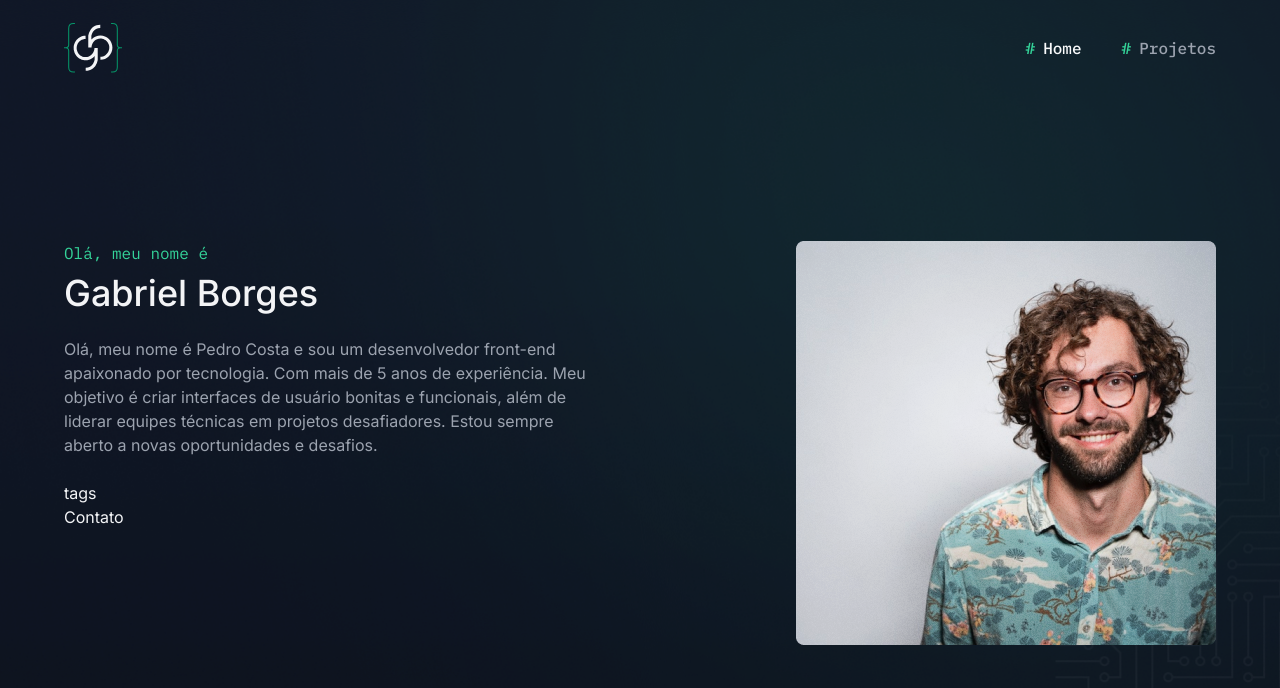
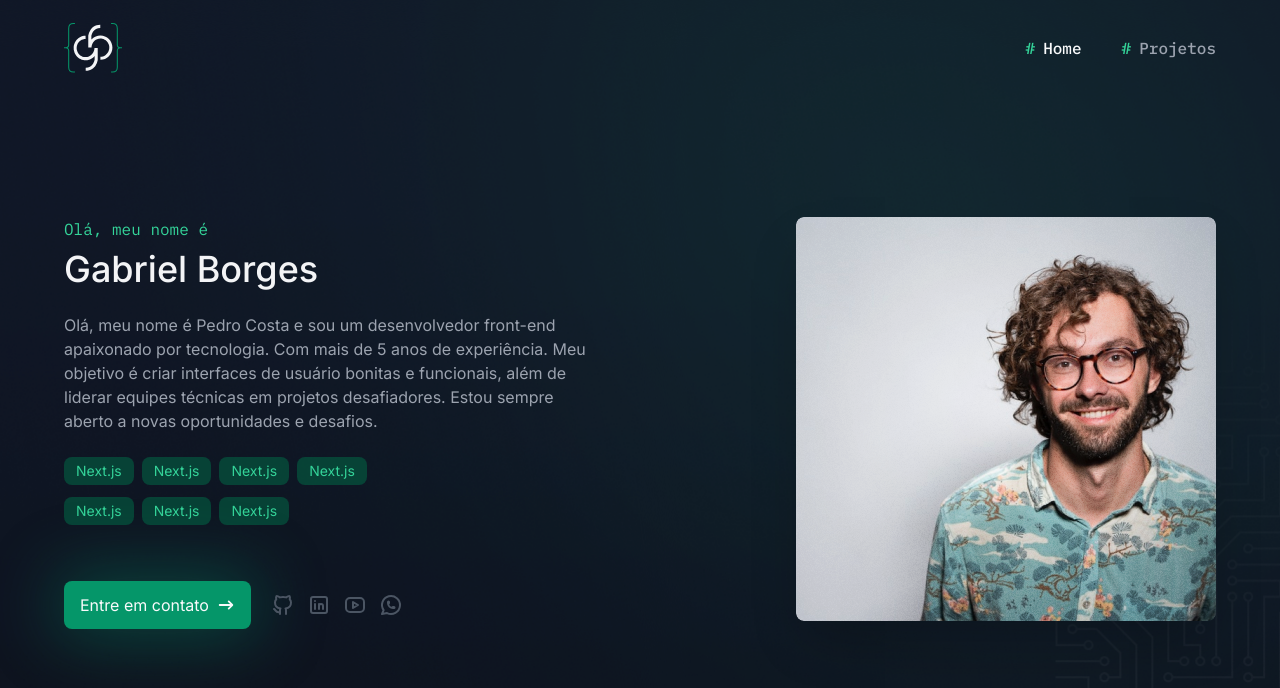
Before and after one commit to Victtor-777/Portfolio_GB-Dev, a Next.js app: page / in a window 1280 px wide. Shown: the top 688 px of the page. Built offline with nearby package versions, Linux system fonts and the light colour scheme.

Commit message:
Finalizando a Hero Section

```diff
--- /dev/null
+++ b/app/components/button/index.tsx
@@ -0,0 +1,18 @@
+import { cn } from "@/app/lib/utils";
+import { ButtonHTMLAttributes } from "react";
+
+type ButtonProps = ButtonHTMLAttributes<HTMLButtonElement>;
+
+export const Button = ({ children, className, ...props }: ButtonProps) => {
+  return (
+    <button
+      className={cn(
+        "bg-emerald-600 py-3 px-4 rounded-lg text-gray-50 flex items-center justify-center gap-2 hover:bg-emerald-500 transition-all disabled:opacity-50",
+        className
+      )}
+      {...props}
+    >
+      {children}
+    </button>
+  );
+};
--- a/app/components/pages/home/hero-section.tsx
+++ b/app/components/pages/home/hero-section.tsx
@@ -1,8 +1,36 @@
 import Image from "next/image";
+import { TechBadge } from "../../tech-badge";
+import { Button } from "../../button";
+import { HiArrowNarrowRight } from "react-icons/hi";
+import {
+  TbBrandGithub,
+  TbBrandLinkedin,
+  TbBrandWhatsapp,
+  TbBrandYoutube,
+} from "react-icons/tb";
+
+const MOCK_CONTACTS = [
+  {
+    url: "https://github.com/",
+    icon: <TbBrandGithub />,
+  },
+  {
+    url: "https://github.com/",
+    icon: <TbBrandLinkedin />,
+  },
+  {
+    url: "https://github.com/",
+    icon: <TbBrandYoutube />,
+  },
+  {
+    url: "https://github.com/",
+    icon: <TbBrandWhatsapp />,
+  },
+];
 
 export const HeroSection = () => {
   return (
-    <section className="w-full h-[755px] bg-hero-image bg-cover bg-center bg-no-repeat flex flex-col justify-end pb-10 sm:pb-32 py-32 lg:pb-[110px]">
+    <section className="w-full lg:h-[755px] bg-hero-image bg-cover bg-center bg-no-repeat flex flex-col justify-end pb-10 sm:pb-32 py-32 lg:pb-[110px]">
       <div className="container flex items-start justify-between flex-col-reverse lg:flex-row">
         <div className="w-full lg:max-w-[530px]">
           <p className="font-mono text-emerald-400">Olá, meu nome é</p>
@@ -15,9 +43,31 @@
             aberto a novas oportunidades e desafios.
           </p>
 
-          <div>tags</div>
+          <div className="flex flex-wrap gap-x-2 gap-y-3 lg:max-w-[340px]">
+            {Array.from({ length: 7 }).map((_, i) => (
+              <TechBadge name="Next.js" />
+            ))}
+          </div>
 
-          <div>Contato</div>
+          <div className="mt-6 lg:mt-10 flex sm:items-center sm:gap-5 flex-col sm:flex-row">
+            <Button className="w-max shadow-button">
+              Entre em contato
+              <HiArrowNarrowRight size={18} />
+            </Button>
+
+            <div className="text-gray-600 text-2xl flex items-center h-20 gap-3">
+              {MOCK_CONTACTS.map((contact, i) => (
+                <a
+                  className="hover:text-gray-100 transition-colors"
+                  target="_blank"
+                  key={`contact-${i}`}
+                  href={contact.url}
+                >
+                  {contact.icon}
+                </a>
+              ))}
+            </div>
+          </div>
         </div>
 
         <Image
@@ -25,6 +75,7 @@
           height={404}
           src={"/images/profile-pic.png"}
           alt="Foto de perfil"
+          className="w-[300px] h=[300px] lg:w-[420px] lg:h-[404px] mb-6 lg:mb-0 shadow-2xl rounded-lg object-cover"
         />
       </div>
     </section>
--- /dev/null
+++ b/app/components/tech-badge/index.tsx
@@ -0,0 +1,11 @@
+type TechBadgeProps = {
+  name: string;
+};
+
+export const TechBadge = ({ name }: TechBadgeProps) => {
+  return (
+    <span className="text-emerald-400 bg-emerald-900/80 text-sm py-1 px-3 rounded-lg">
+      {name}
+    </span>
+  );
+};
```
